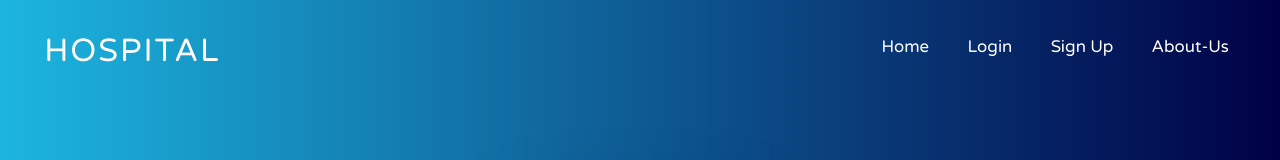
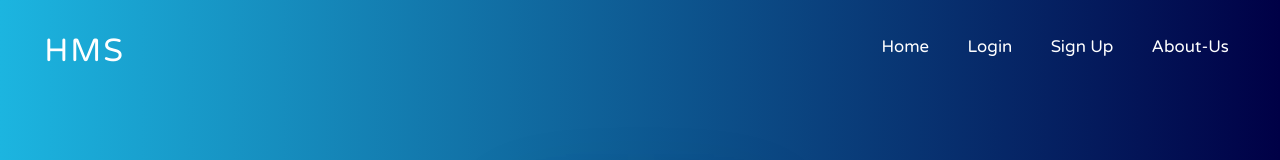
Before and after one commit to devaaravmishra/hms, a React (Create React App) app: page /login in a window 1280 px wide. Shown: the top 160 px of the page. Built offline with nearby package versions, Linux system fonts and the light colour scheme; no server answers.

Commit message:
style: Update Homepage head

```diff
--- a/src/components/navbar.js
+++ b/src/components/navbar.js
@@ -13,7 +13,7 @@ const Navbar = () => {
 					}}
 					className={"nav-head"}
 				>
-					Hospital
+					HMS
 				</h1>
 			</div>
 			<ul className={"nav-links"}>
@@ -46,7 +46,7 @@ const Navbar = () => {
 					}}
 					className={"nav-head"}
 				>
-					Hospital
+					HMS
 				</h1>
 			</div>
 			<ul className={"nav-links"}>
```
